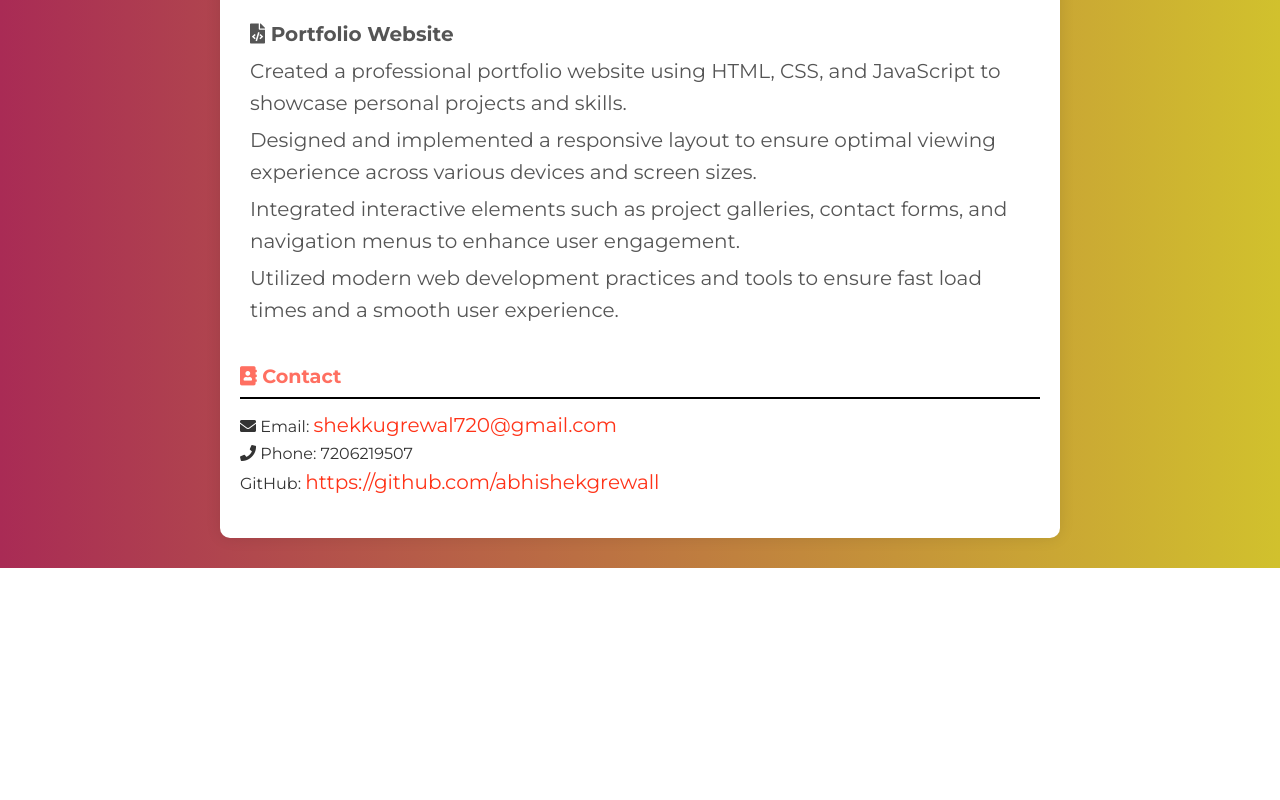
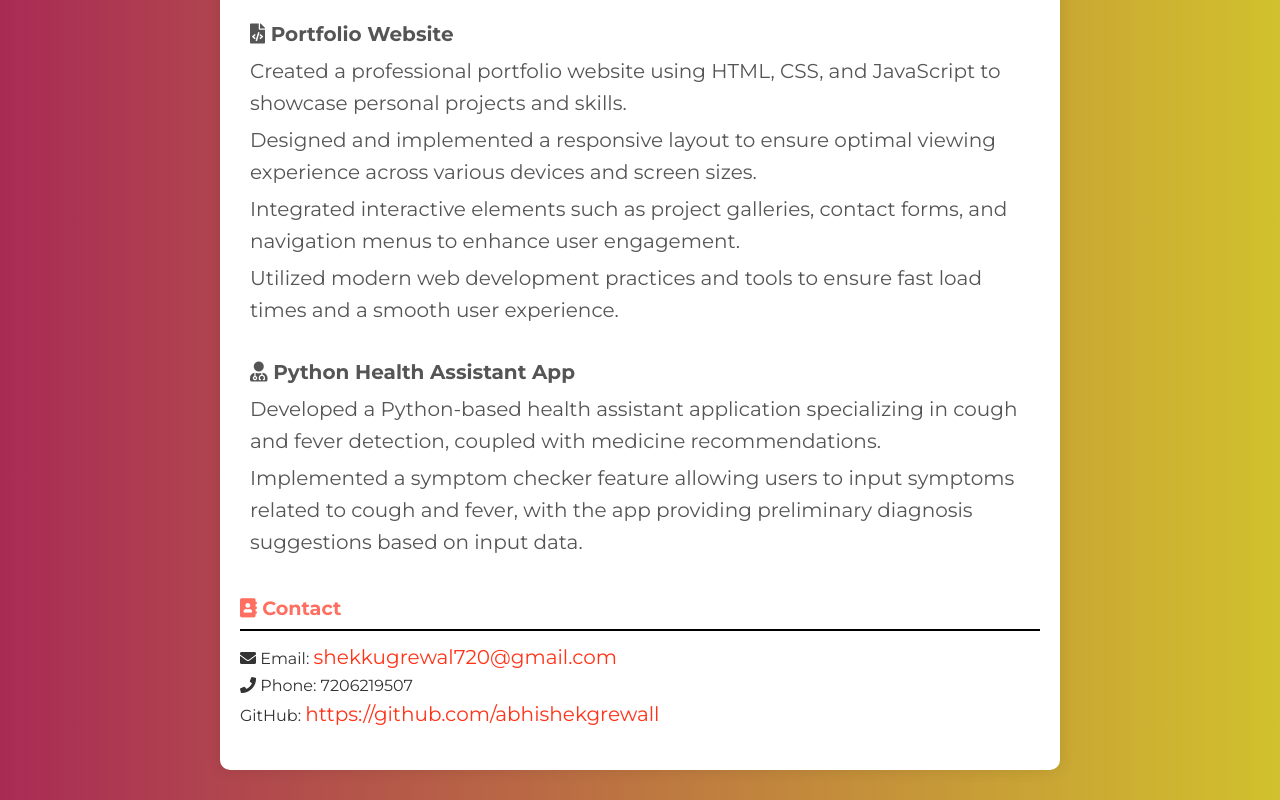
Before and after one commit to abhishekgrewall/Resume-HTML-CSS-, a plain HTML site: page index.html in a window 1280 px wide. Shown: the part 1306-2106 px from the top of the page. Before the commit the page ends 1874 px from the top, so only its background shows below. Drawn offline with Linux system fonts and the light colour scheme.

Commit message:
index.html

```diff
--- a/index.html
+++ b/index.html
@@ -69,7 +69,10 @@
                     <p>Integrated interactive elements such as project galleries, contact forms, and navigation menus to enhance user engagement.</p>
                     <p>Utilized modern web development practices and tools to ensure fast load times and a smooth user experience.</p>
                 </li>
-
+                <li>
+                  <strong><i class="fas fa-user-md"></i> Python Health Assistant App</strong>
+    <p>Developed a Python-based health assistant application specializing in cough and fever detection, coupled with medicine recommendations.</p>
+    <p>Implemented a symptom checker feature allowing users to input symptoms related to cough and fever, with the app providing preliminary diagnosis suggestions based on input data.</p>
             </ul>
         </section>
 
```
